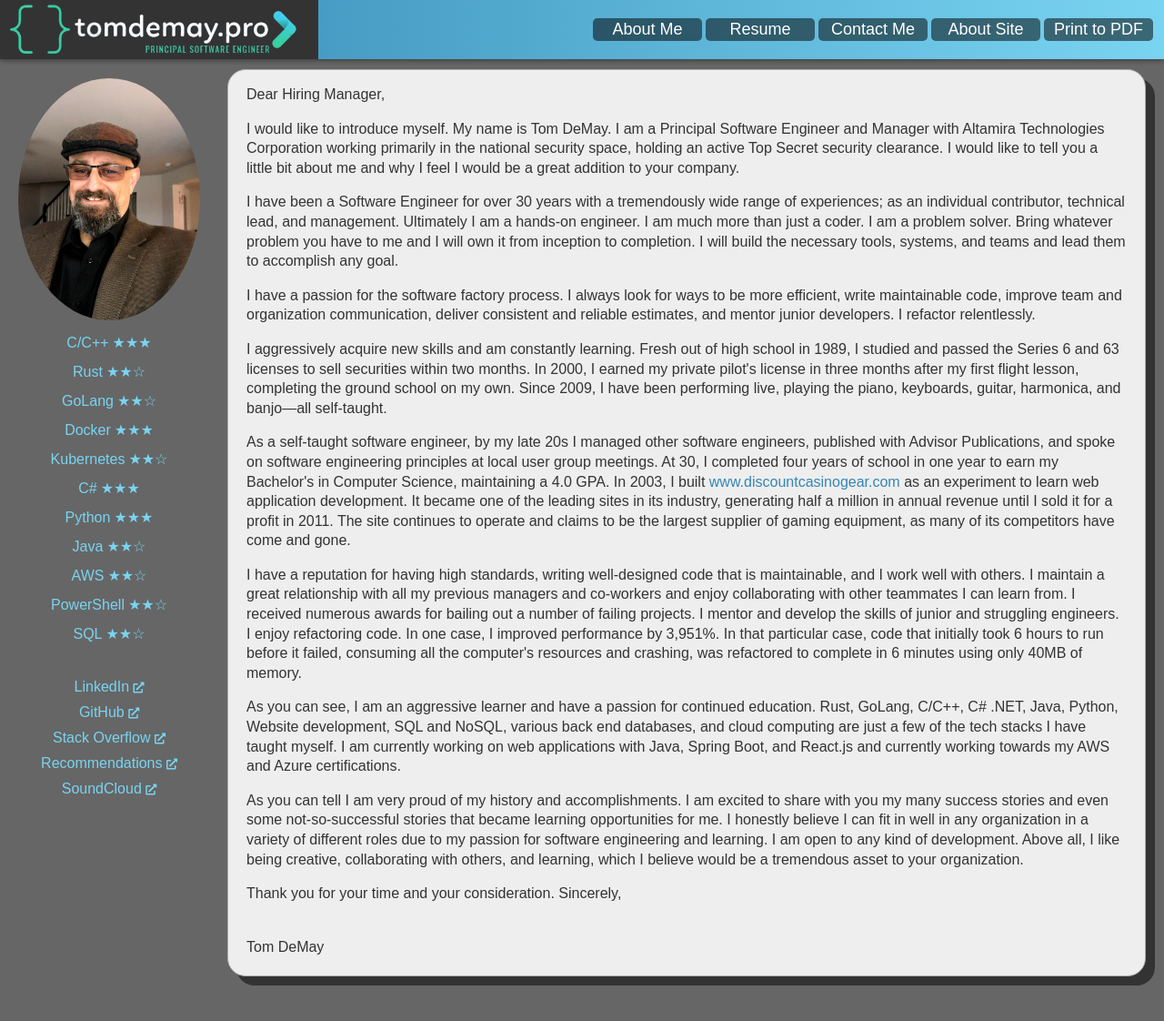
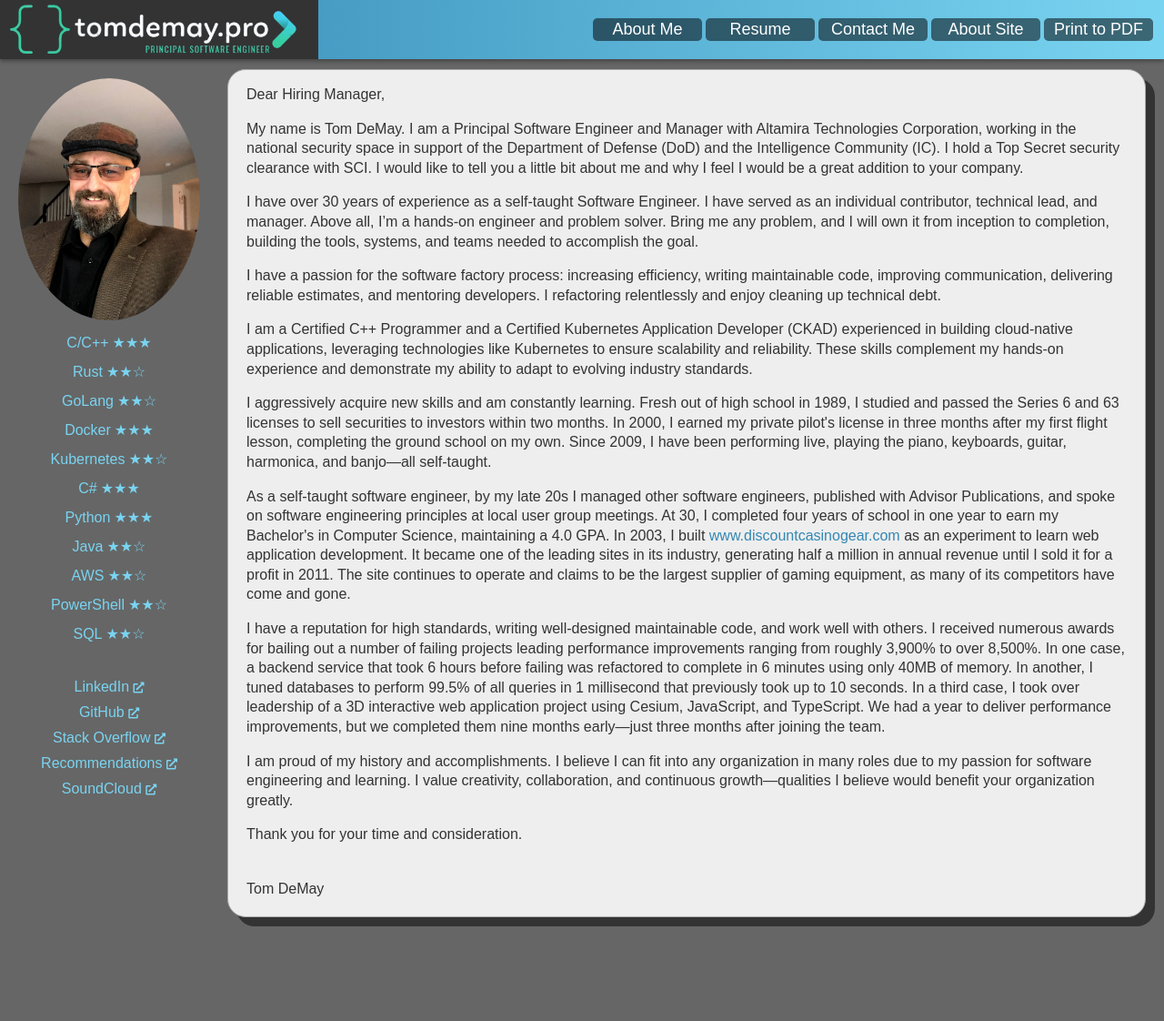
Before and after one commit to tomdemay/tomdemaypro, a Jekyll site: the page built from coverletter.html, in a window 1280 px wide. Shown: the top 1122 px of the page at 91% size. Built offline with Jekyll 4.4.1, drawn with Linux system fonts in a browser that asks for light colours.

Commit message:
Updates - Top Secret with SCI, and  C++ and k8s certification and improved cover letter

```diff
--- a/_includes/resume/coverletter.html
+++ b/_includes/resume/coverletter.html
@@ -2,24 +2,33 @@
     {% include_relative _includes/sitelayout/headercontent.html %}
     <div class="cover-letter-content">
         <p>Dear Hiring Manager,</p>
-        <p>I would like to introduce myself. My name is Tom DeMay. I am a Principal Software Engineer and Manager with
-            Altamira Technologies Corporation working primarily in the national security space, holding an active Top
-            Secret security clearance. I would like to tell
-            you a little bit about me and why I feel I would be a great addition to your company.</p>
-        <p>I have been a Software Engineer for over 30 years with a tremendously wide range of experiences;
-            as an individual contributor, technical lead, and management. Ultimately I am a hands-on engineer.
-            I am much more than just a coder. I am a problem solver. Bring whatever problem you have to me and
-            I will own it from inception to completion. I will build the necessary tools, systems, and teams and
-            lead them to accomplish any goal.</p>
-        <p>I have a passion for the software factory process. I always look for ways to be more efficient, write
-            maintainable code, improve team and organization communication, deliver consistent and reliable
-            estimates, and mentor junior developers. I refactor relentlessly.</p>
+
+        <p>My name is Tom DeMay. I am a Principal Software Engineer and Manager with Altamira Technologies Corporation,
+            working in the national security space in support of the Department of Defense (DoD) and the Intelligence
+            Community (IC). I hold a Top Secret security clearance with SCI. I would like to tell you a little bit about
+            me and why I feel I would be a great addition to your company.</p>
+
+        <p>I have over 30 years of experience as a self-taught Software Engineer. I have served as an individual
+            contributor, technical lead, and manager. Above all, I’m a hands-on engineer and problem solver. Bring me
+            any problem, and I will own it from inception to completion, building the tools, systems, and teams needed
+            to accomplish the goal.</p>
+
+        <p>I have a passion for the software factory process: increasing efficiency, writing maintainable code,
+            improving communication, delivering reliable estimates, and mentoring developers. I refactoring
+            relentlessly and enjoy cleaning up technical debt.</p>
+
+        <p>I am a Certified C++ Programmer and a Certified Kubernetes Application Developer (CKAD) experienced in
+            building cloud-native applications, leveraging technologies like Kubernetes to ensure scalability and
+            reliability.
+            These skills complement my hands-on experience and demonstrate my ability to adapt to evolving industry
+            standards.</p>
+
         <p>I aggressively acquire new skills and am constantly learning. Fresh out of high school in 1989, I studied and
-            passed the Series 6 and 63 licenses to sell securities within two months. In 2000, I earned my private
-            pilot's license in three months after my first flight lesson, completing the ground school on my own. Since
-            2009, I have been performing live, playing the piano, keyboards, guitar, harmonica, and banjo—all
-            self-taught.
-        </p>
+            passed the Series 6 and 63 licenses to sell securities to investors within two months. In 2000, I earned my
+            private pilot's license in three months after my first flight lesson, completing the ground school on my
+            own. Since 2009, I have been performing live, playing the piano, keyboards, guitar, harmonica, and banjo—all
+            self-taught.</p>
+
         <p>As a self-taught software engineer, by my late 20s I managed other software engineers, published with
             Advisor Publications, and spoke on software engineering principles at local user group meetings. At 30, I
             completed four years of school in one year to earn my Bachelor's in Computer Science, maintaining a 4.0 GPA.
@@ -27,27 +36,21 @@
             experiment to learn web application development. It became one of the leading sites in its industry,
             generating half a million in annual revenue until I sold it for a profit in 2011. The site continues to
             operate and claims to be the largest supplier of gaming equipment, as many of its competitors have come and
-            gone.
-        </p>
-        <p>I have a reputation for having high standards, writing well-designed code that is maintainable, and I
-            work well with others. I maintain a great relationship with all my previous managers and co-workers and
-            enjoy collaborating with other teammates I can learn from. I received numerous awards for bailing out a
-            number of failing projects. I mentor and develop the skills of junior and struggling engineers. I enjoy
-            refactoring code. In one case, I improved performance by 3,951%. In that particular case, code that
-            initially took 6 hours to run before it failed, consuming all the computer's resources and crashing,
-            was refactored to complete in 6 minutes using only 40MB of memory. </p>
-        <p>As you can see, I am an aggressive learner and have a passion for continued education. Rust, GoLang, C/C++,
-            C# .NET, Java, Python, Website development, SQL and NoSQL, various back end databases, and
-            cloud computing are just a few of the tech stacks I have taught myself. I am currently working on
-            web applications with Java, Spring Boot, and React.js and currently working towards my
-            AWS and Azure certifications.</p>
-        <p>As you can tell I am very proud of my history and accomplishments. I am excited to share with you my
-            many success stories and even some not-so-successful stories that became learning opportunities for
-            me. I honestly believe I can fit in well in any organization in a variety of different roles due to
-            my passion for software engineering and learning. I am open to any kind of development. Above
-            all, I like being creative, collaborating with others, and learning, which I believe would be a
-            tremendous asset to your organization.</p>
-        <p>Thank you for your time and your consideration. Sincerely,</p>
+            gone.</p>
+
+        <p>I have a reputation for high standards, writing well-designed maintainable code, and work well with others.
+            I received numerous awards for bailing out a number of failing projects leading performance improvements
+            ranging from roughly 3,900% to over 8,500%. In one case, a backend service that took 6 hours before failing
+            was refactored to complete in 6 minutes using only 40MB of memory. In another, I tuned databases to perform
+            99.5% of all queries in 1 millisecond that previously took up to 10 seconds. In a third case, I took over
+            leadership of a 3D interactive web application project using Cesium, JavaScript, and TypeScript. We had a
+            year to deliver performance improvements, but we completed them nine months early—just three months after
+            joining the team.</p>
+
+        <p>I am proud of my history and accomplishments. I believe I can fit into any organization in many roles due to
+            my passion for software engineering and learning. I value creativity, collaboration, and continuous
+            growth—qualities I believe would benefit your organization greatly.</p>
+        <p>Thank you for your time and consideration.</p>
         <br />
         Tom DeMay
         <hr class="page-break" />
--- a/_includes/resume/professionalskills.html
+++ b/_includes/resume/professionalskills.html
@@ -9,7 +9,7 @@
         <li class="skill">
             <strong class="skill-type large proficient">Security:</strong>
             <ul class="skill-items">
-                <li class="diamond">Active Top Secret Security Clearance</li>
+                <li class="diamond">Active Top Secret Security Clearance with SCI</li>
                 <li>Digital Rights Management (DRM/ADRMS)</li>
             </ul>
         </li>
```
Also changed, not shown: _includes/resume/certifications.html (+1 -7 lines).
